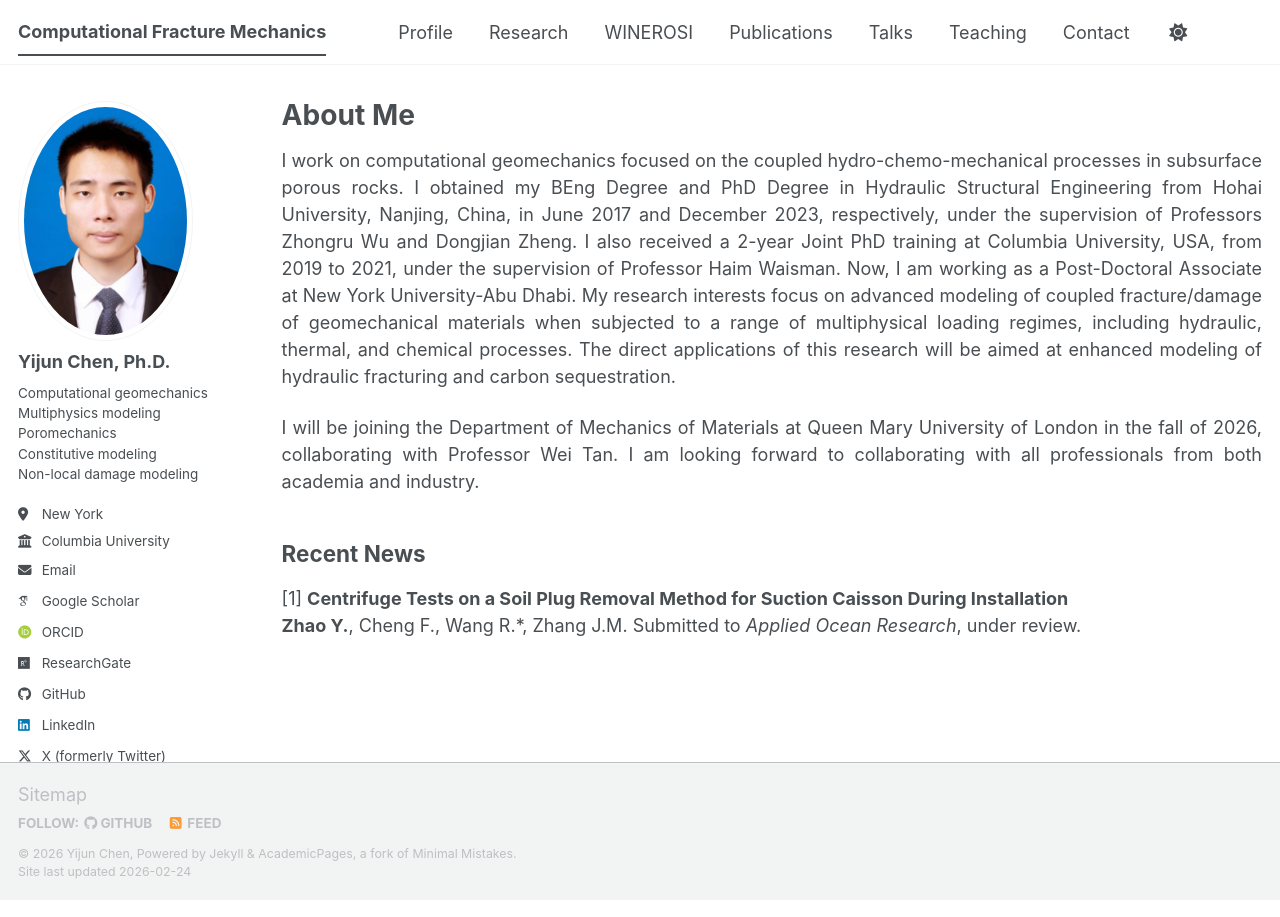
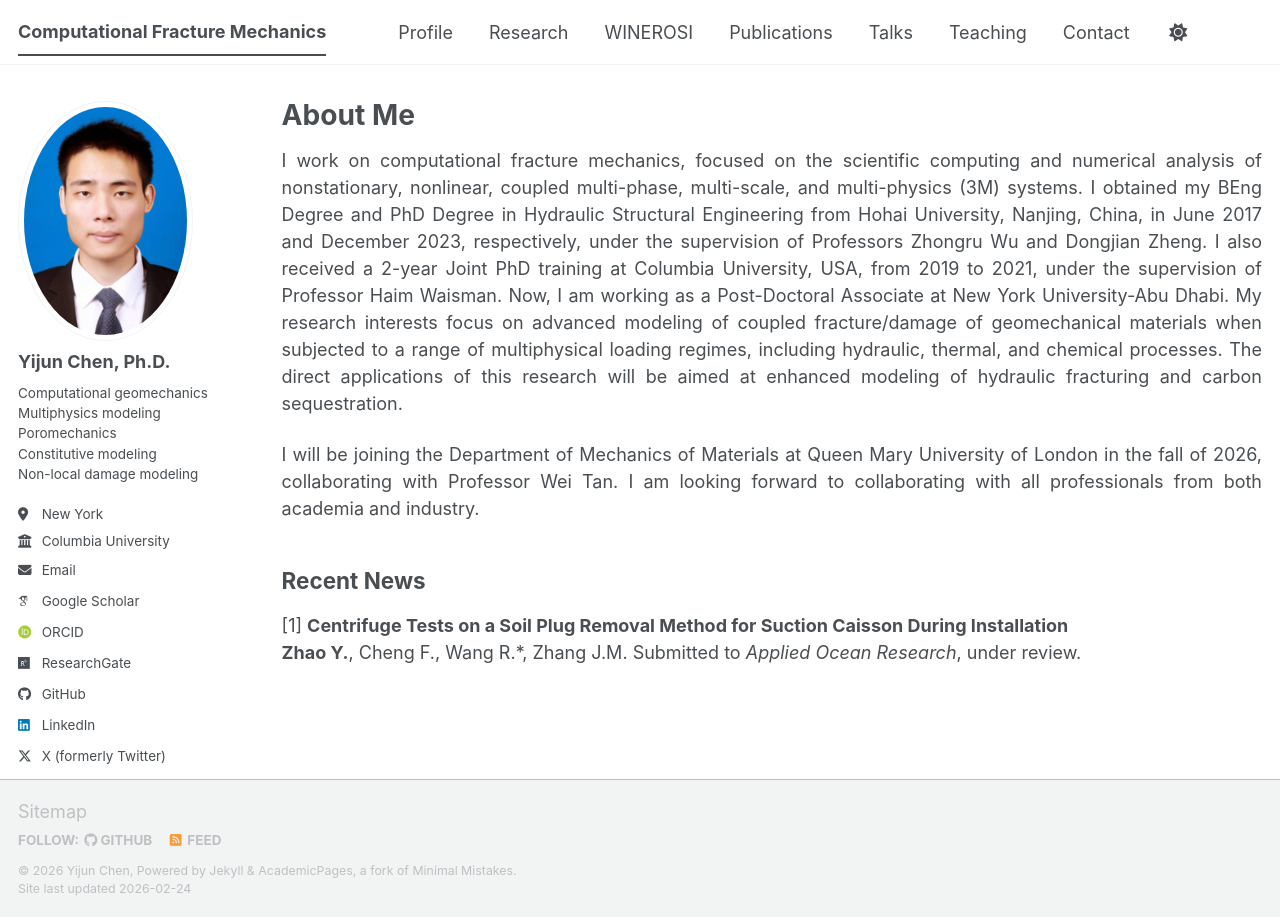
Before and after one commit to chenhhu/chenhhu.github.io, a Jekyll site: the page built from _pages/about.md, in a window 1280 px wide. Built offline with Jekyll 4.4.1, drawn with Linux system fonts in a browser that asks for light colours; some web fonts are replaced; a script bundle is joined from its source files by our own code; library files that are not in the unit come from our copies.

Commit message:
Update about.md

```diff
--- a/_pages/about.md
+++ b/_pages/about.md
@@ -10,7 +10,7 @@ redirect_from:
 ---
 
 <p align="justify">
-I work on computational geomechanics focused on the coupled hydro-chemo-mechanical processes in subsurface porous rocks. I obtained my BEng Degree and PhD Degree in Hydraulic Structural Engineering from Hohai University, Nanjing, China, in June 2017 and December 2023, respectively, under the supervision of Professors Zhongru Wu and Dongjian Zheng. I also received a 2-year Joint PhD training at Columbia University, USA, from 2019 to 2021, under the supervision of Professor Haim Waisman. Now, I am working as a Post-Doctoral Associate at New York University-Abu Dhabi. My research interests focus on advanced modeling of coupled fracture/damage of geomechanical materials when subjected to a range of multiphysical loading regimes, including hydraulic, thermal, and chemical processes. The direct applications of this research will be aimed at enhanced modeling of hydraulic fracturing and carbon sequestration.
+I work on computational fracture mechanics, focused on the scientific computing and numerical analysis of nonstationary, nonlinear, coupled multi-phase, multi-scale, and multi-physics (3M) systems. I obtained my BEng Degree and PhD Degree in Hydraulic Structural Engineering from Hohai University, Nanjing, China, in June 2017 and December 2023, respectively, under the supervision of Professors Zhongru Wu and Dongjian Zheng. I also received a 2-year Joint PhD training at Columbia University, USA, from 2019 to 2021, under the supervision of Professor Haim Waisman. Now, I am working as a Post-Doctoral Associate at New York University-Abu Dhabi. My research interests focus on advanced modeling of coupled fracture/damage of geomechanical materials when subjected to a range of multiphysical loading regimes, including hydraulic, thermal, and chemical processes. The direct applications of this research will be aimed at enhanced modeling of hydraulic fracturing and carbon sequestration.
 </p>
 
 <p align="justify">
```
